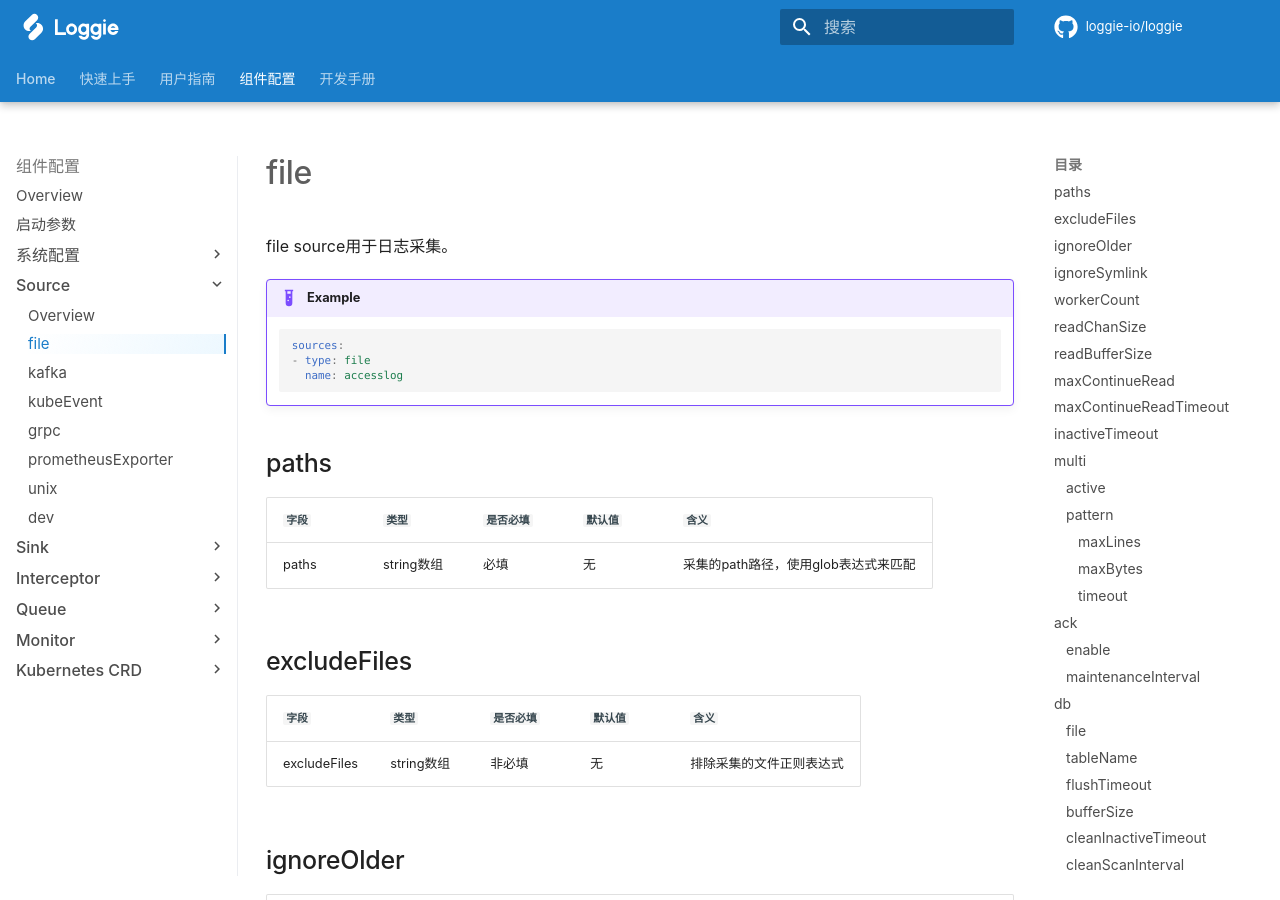
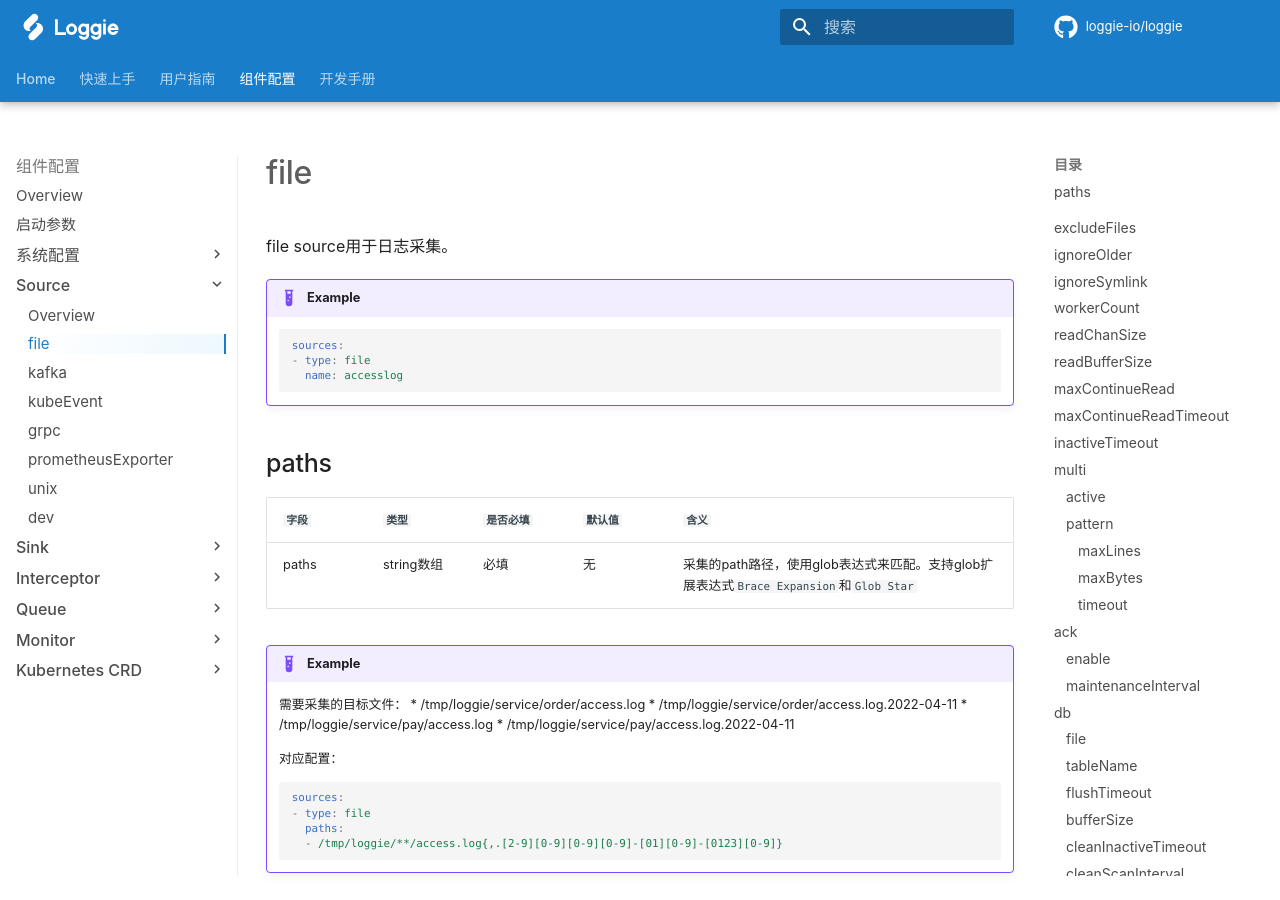
Before and after one commit to loggie-io/docs, an MkDocs documentation site: the page built from docs/reference/pipelines/source/file.md, in a window 1280 px wide and 900 px high. Built offline with MkDocs 1.6.1 and Material for MkDocs 9.7.7, drawn with Linux system fonts in a browser that asks for light colours; some web fonts are replaced; comment, search, counter and statistics services are not loaded.

Commit message:
file source glob

````diff
--- a/docs/reference/pipelines/source/file.md
+++ b/docs/reference/pipelines/source/file.md
@@ -14,7 +14,25 @@ file source用于日志采集。
 ## paths
 |    `字段`   |    `类型`    |  `是否必填`  |  `默认值`  |  `含义`  |
 | ---------- | ----------- | ----------- | --------- | -------- |
-| paths | string数组  |    必填      |    无  | 采集的path路径，使用glob表达式来匹配 |
+| paths | string数组  |    必填      |    无  | 采集的path路径，使用glob表达式来匹配。支持glob扩展表达式`Brace Expansion`和`Glob Star` |
+
+!!! example
+
+    需要采集的目标文件：
+    * /tmp/loggie/service/order/access.log
+    * /tmp/loggie/service/order/access.log.2022-04-11
+    * /tmp/loggie/service/pay/access.log
+    * /tmp/loggie/service/pay/access.log.2022-04-11
+
+    对应配置：
+    ```yaml
+    sources:
+    - type: file
+      paths:
+      - /tmp/loggie/**/access.log{,.[2-9][0-9][0-9][0-9]-[01][0-9]-[0123][0-9]}
+    ```
+
+###
 
 ## excludeFiles
 
````
